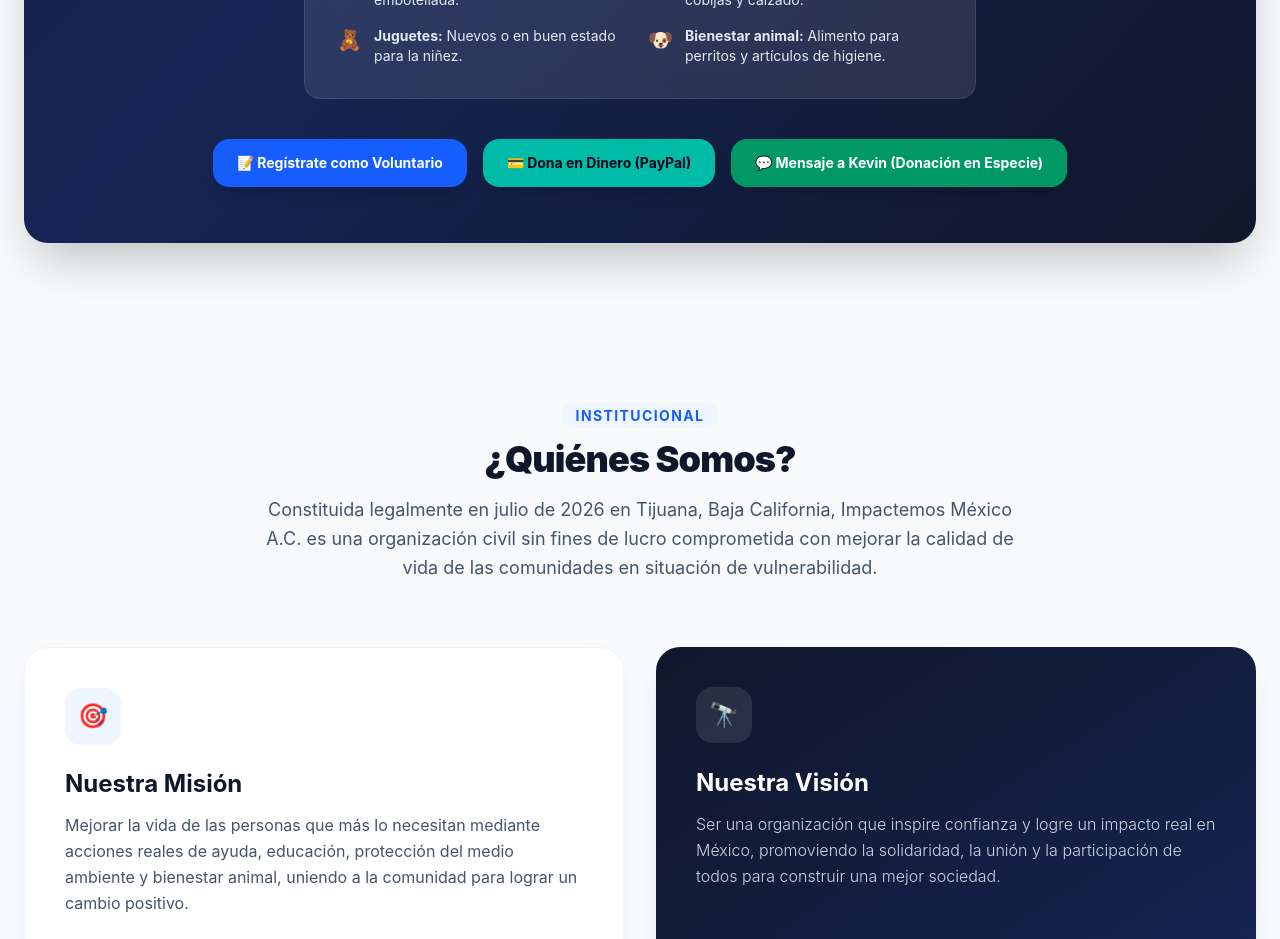
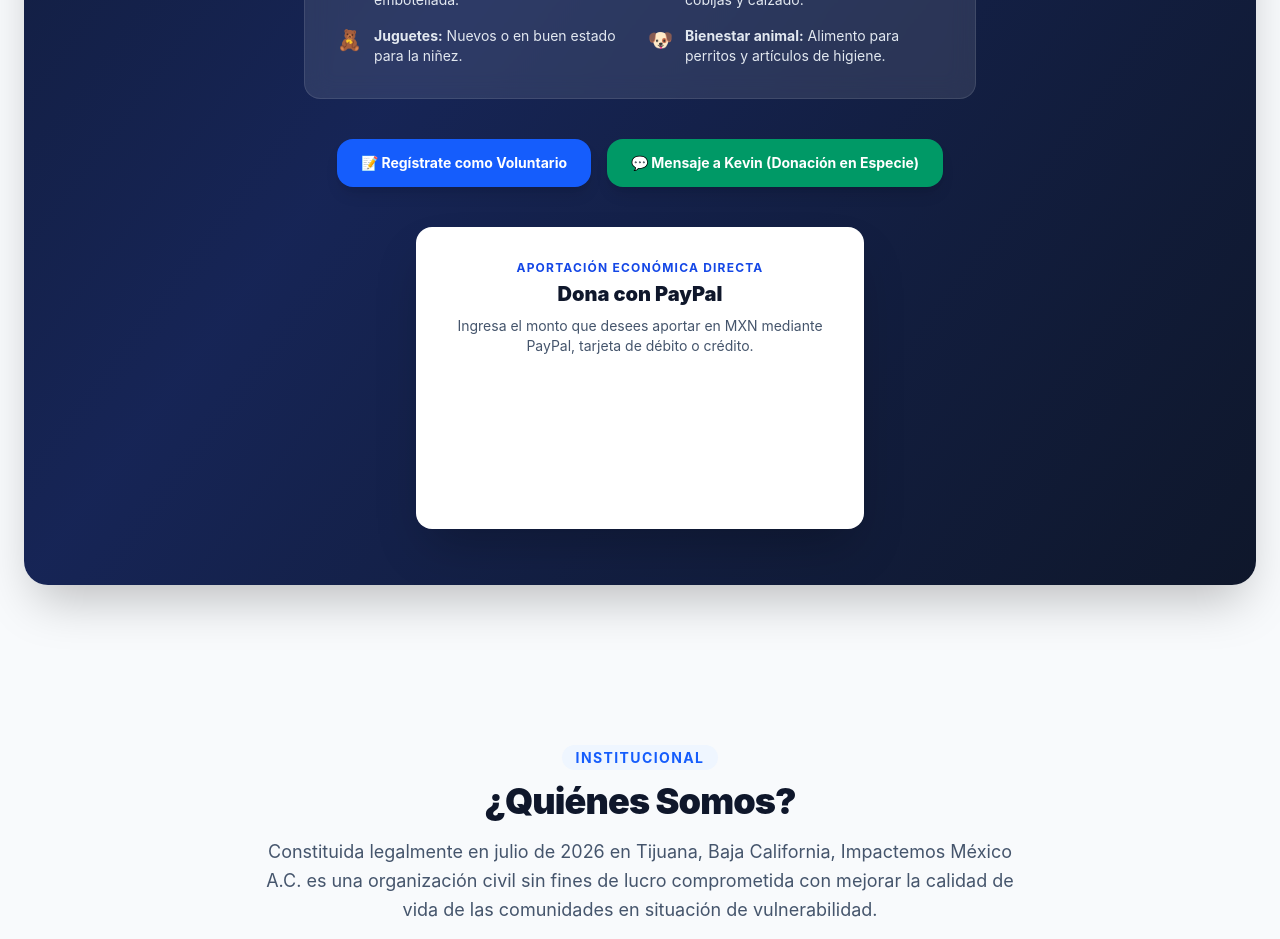
Before and after one commit to ortegayeshua-gh/impactemos-web, a React (Vite) app: page / in a window 1280 px wide. Shown: the part 1740-2679 px from the top of the page. Built offline with nearby package versions, Linux system fonts and the light colour scheme.

Commit message:
Integra botón hospedado directo de PayPal en la sección de próxima actividad

```diff
--- a/src/App.jsx
+++ b/src/App.jsx
@@ -20,6 +20,12 @@ const whatsappUrl = "https://api.whatsapp.com/send?phone=+526644910531&text=Hola
 
 // Fecha objetivo: 12 de diciembre de 2026 a las 10:00 AM (Hora de Tijuana PST -08:00)
 const TARGET_DATE = new Date('2026-12-12T10:00:00-08:00').getTime();
+
+// Configuración del botón hospedado de PayPal
+const PAYPAL_SDK_SRC =
+  "https://www.paypal.com/sdk/js?client-id=BAA-MBWzHUPXsY9cvzJk5D_2PDZayuBeHzwM87T0ev4pzpMErDkFr6dpNajxyBnNnRVTwqMnzVkuYg7iTI&components=hosted-buttons&disable-funding=venmo&currency=MXN";
+const PAYPAL_HOSTED_BUTTON_ID = "DKQJTK52VWM9S";
+const PAYPAL_CONTAINER_ID = `paypal-container-${PAYPAL_HOSTED_BUTTON_ID}`;
 
 // Historias emotivas asociadas a cada fotografía
 const galeriaHistorias = [
@@ -92,6 +98,46 @@ export default function App() {
     }, 1000);
 
     return () => clearInterval(timer);
+  }, []);
+
+  // Carga e inicialización del botón hospedado de PayPal
+  useEffect(() => {
+    let isCancelled = false;
+
+    const renderHostedButton = () => {
+      if (isCancelled) return;
+      const container = document.getElementById(PAYPAL_CONTAINER_ID);
+      if (container && window.paypal && typeof window.paypal.HostedButtons === 'function') {
+        container.innerHTML = '';
+        window.paypal.HostedButtons({
+          hostedButtonId: PAYPAL_HOSTED_BUTTON_ID
+        }).render(`#${PAYPAL_CONTAINER_ID}`);
+      }
+    };
+
+    const existingScript = document.querySelector(`script[src="${PAYPAL_SDK_SRC}"]`);
+    if (existingScript) {
+      if (window.paypal && typeof window.paypal.HostedButtons === 'function') {
+        renderHostedButton();
+      } else {
+        existingScript.addEventListener('load', renderHostedButton);
+      }
+      return () => {
+        isCancelled = true;
+        existingScript.removeEventListener('load', renderHostedButton);
+      };
+    }
+
+    const script = document.createElement('script');
+    script.src = PAYPAL_SDK_SRC;
+    script.async = true;
+    script.addEventListener('load', renderHostedButton);
+    document.head.appendChild(script);
+
+    return () => {
+      isCancelled = true;
+      script.removeEventListener('load', renderHostedButton);
+    };
   }, []);
 
   useEffect(() => {
@@ -312,8 +358,8 @@ export default function App() {
               </ul>
             </div>
 
-            {/* Botones de Acción */}
-            <div className="flex flex-wrap justify-center gap-4">
+            {/* Botones principales de participación */}
+            <div className="flex flex-wrap justify-center gap-4 mb-10">
               <a
                 href="https://forms.gle/4dv2DtafZyp1G6KVA"
                 target="_blank"
@@ -323,14 +369,6 @@ export default function App() {
                 <span>📝 Regístrate como Voluntario</span>
               </a>
               <a
-                href="https://paypal.me/impactemosmx"
-                target="_blank"
-                rel="noopener noreferrer"
-                className="bg-teal-500 hover:bg-teal-600 text-slate-950 font-bold px-6 py-3.5 rounded-2xl shadow-lg transition-all duration-300 text-sm flex items-center space-x-2"
-              >
-                <span>💳 Dona en Dinero (PayPal)</span>
-              </a>
-              <a
                 href={whatsappUrl}
                 target="_blank"
                 rel="noopener noreferrer"
@@ -338,6 +376,20 @@ export default function App() {
               >
                 <span>💬 Mensaje a Kevin (Donación en Especie)</span>
               </a>
+            </div>
+
+            {/* Apartado directo de donación en PayPal */}
+            <div className="bg-white text-slate-900 rounded-2xl p-6 sm:p-8 max-w-md mx-auto shadow-2xl border border-white/20">
+              <p className="text-xs font-bold uppercase tracking-widest text-blue-700 mb-1">
+                Aportación Económica Directa
+              </p>
+              <h3 className="text-xl font-black text-slate-900 mb-2">
+                Dona con PayPal
+              </h3>
+              <p className="text-xs sm:text-sm text-slate-600 mb-5">
+                Ingresa el monto que desees aportar en MXN mediante PayPal, tarjeta de débito o crédito.
+              </p>
+              <div id={PAYPAL_CONTAINER_ID} className="w-full min-h-[120px] flex items-center justify-center"></div>
             </div>
           </div>
         </div>
```
